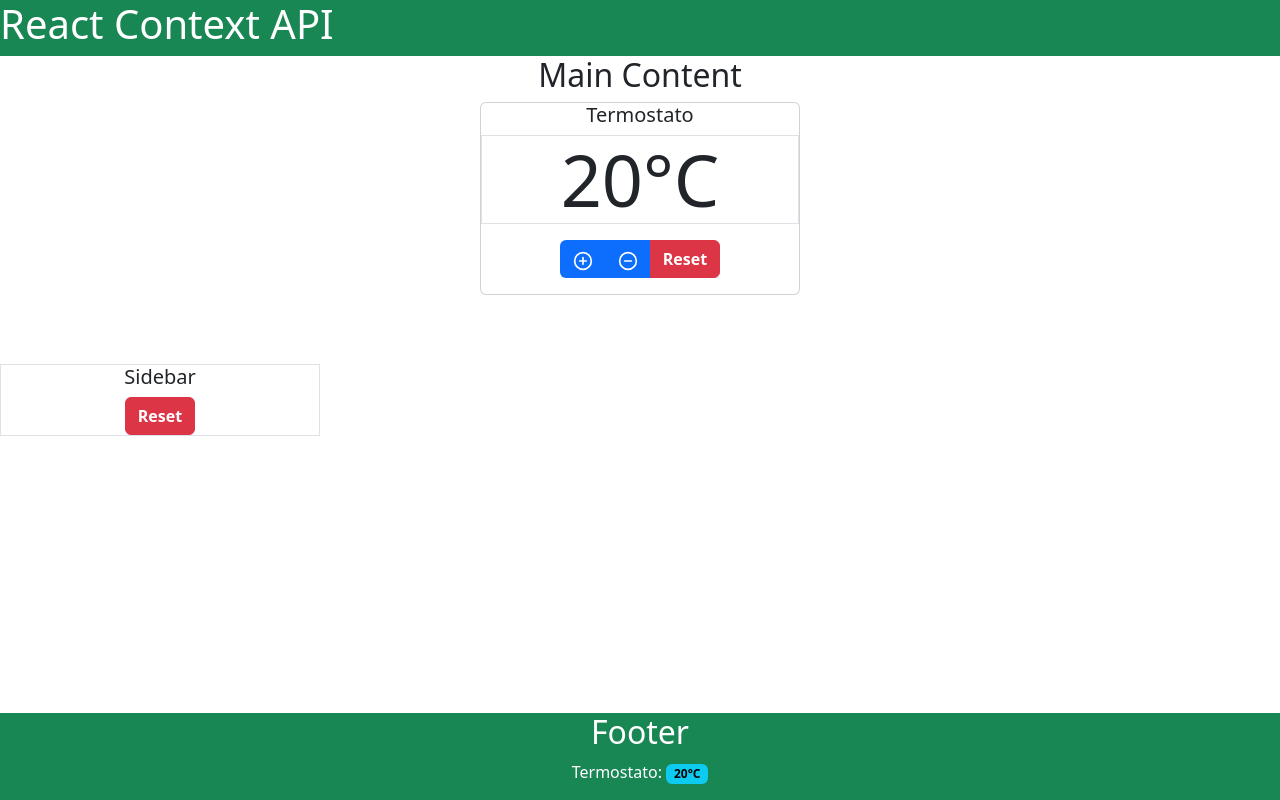
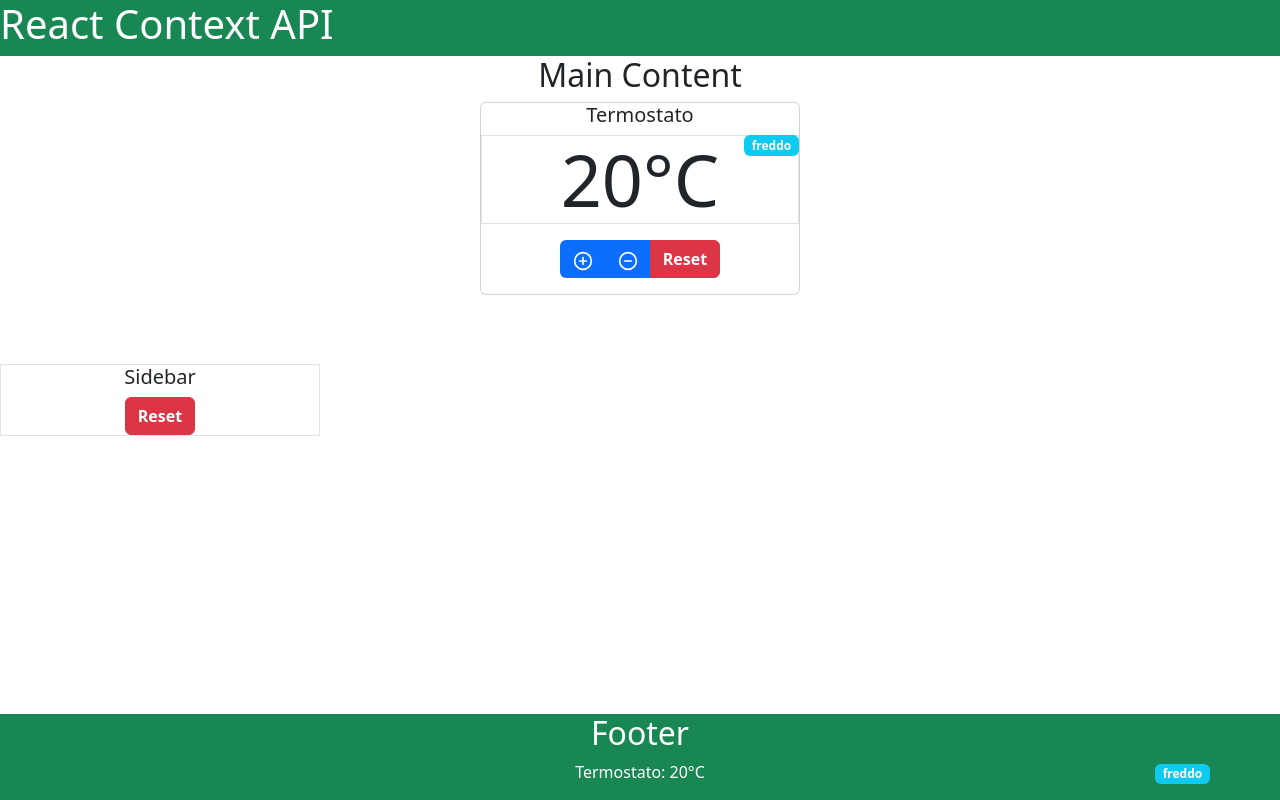
Before and after one commit to amanieltewolde/react-context, a React (Vite) app: page / in a window 1280 px wide. Built offline with nearby package versions, Linux system fonts and the light colour scheme.

Commit message:
create a tempBadge componente who follow the temperature value to render labels(caldo,freddo,comfort)

```diff
--- a/src/App.jsx
+++ b/src/App.jsx
@@ -21,6 +21,33 @@ export default function App() {
     setTemp(20)
   }
 
+  let actualTemp = {
+  };
+
+  const coldTemp = temp < 21;
+  const hotTemp = temp > 24;
+  const comfortTemp = temp >= 21 && temp <= 24;
+
+  if (coldTemp) {
+    actualTemp =
+    {
+      label: 'freddo',
+      bgColor: 'bg-info',
+    }
+  } else if (hotTemp) {
+    actualTemp =
+    {
+      label: 'caldo',
+      bgColor: 'bg-danger',
+    }
+  } else if (comfortTemp) {
+    actualTemp =
+    {
+      label: 'comfort',
+      bgColor: 'bg-success',
+    }
+
+  }
 
 
 
@@ -32,6 +59,7 @@ export default function App() {
         handleTempTurnUp,
         handleTempTurnDown,
         handleStandardTemp,
+        actualTemp,
       }}>
         <Sidebar />
         <MainContent />
--- /dev/null
+++ b/src/components/common/TempBadge.jsx
@@ -0,0 +1,11 @@
+import { useContext } from "react"
+import TempContext from "../../contexts/TempContext"
+
+export default function TempBadge({ position }) {
+    const { actualTemp } = useContext(TempContext)
+    return (
+        <>
+            <span className={`badge ${position} ${actualTemp.bgColor}`}>{actualTemp.label}</span>
+        </>
+    )
+}
--- a/src/components/common/ThermostatSection.jsx
+++ b/src/components/common/ThermostatSection.jsx
@@ -3,6 +3,7 @@ import ButtonMinus from "./buttons/ButtonMinus";
 import ButtonReset from "./buttons/ButtonReset";
 import { useContext } from "react";
 import TempContext from "../../contexts/TempContext";
+import TempBadge from "./TempBadge";
 
 export default function ThermostatSection() {
 
@@ -12,8 +13,10 @@ export default function ThermostatSection() {
         <section className="text-center">
             <div className="card mx-auto w-25 d-flex align-items-center">
                 <h3 className="card-title h5">Termostato</h3>
-                <div className="w-100">
+                <div className="w-100 position-relative">
                     <p className="display-2 border px-3">{temp + '\u00B0C'}</p>
+                    <TempBadge
+                        position='position-absolute end-0 top-0' />
                 </div>
                 <div className="btn-group mb-3">
                     <ButtonPlus />
--- a/src/components/layouts/Footer.jsx
+++ b/src/components/layouts/Footer.jsx
@@ -1,12 +1,17 @@
 import { useContext } from "react"
 import TempContext from "../../contexts/TempContext"
+import TempBadge from "../common/TempBadge"
 
 export default function Footer() {
     const { temp } = useContext(TempContext)
     return (
         <footer className="text-bg-success text-center">
-            <h2>Footer</h2>
-            <p>Termostato: <span className={`badge ${temp < 24 ? 'text-bg-info' : 'text-bg-danger'}`}>{temp + '\u00B0C'}</span></p>
+            <div className="container  position-relative">
+
+                <h2>Footer</h2>
+                <p>Termostato: {temp + '\u00B0C'}</p><TempBadge
+                    position='position-absolute end-0 bottom-0' />
+            </div>
         </footer>
     )
 }
```
